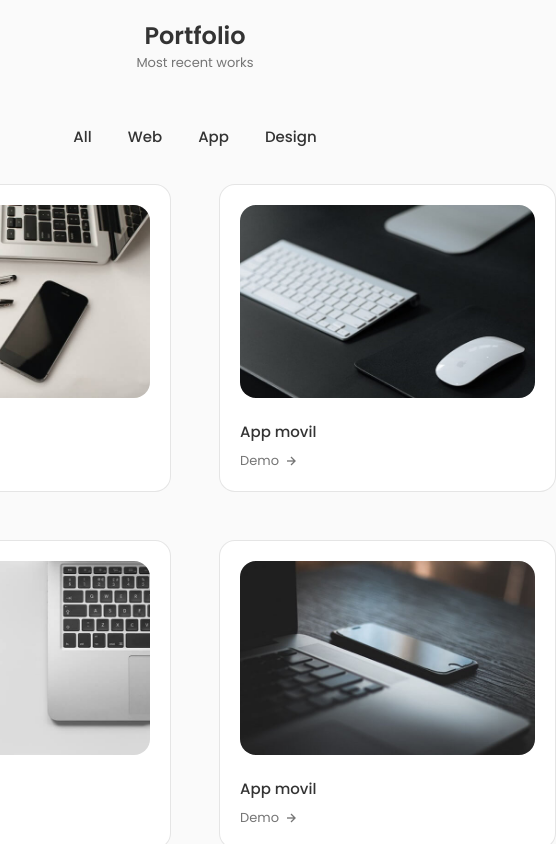
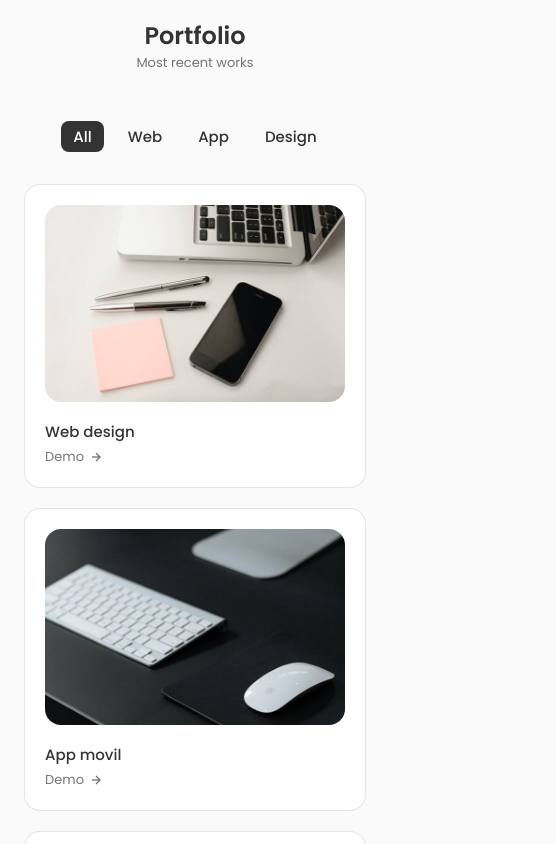
Before and after one commit to haduc25/Jupyter-Notebook, a React (Create React App) app in the folder Projects/website_about_me/Portfolio-Website/myself/: page / in a window 390 px wide. Shown: the part 3460-4304 px from the top of the page, 556 px wide, since content can reach past the window. Built offline with nearby package versions, Linux system fonts and the light colour scheme.

Commit message:
done this works

```diff
--- a/Projects/website_about_me/Portfolio-Website/myself/src/components/work/Works.jsx
+++ b/Projects/website_about_me/Portfolio-Website/myself/src/components/work/Works.jsx
@@ -13,7 +13,7 @@
             console.log('projectsData: ', projectsData);
             setProjects(projectsData);
         } else {
-            const newProjects = projectsData.filter((project) => project.category === item.name);
+            const newProjects = projectsData.filter((project) => project.category.toLowerCase() === item.name);
             console.log('newProjects: ', newProjects);
             setProjects(newProjects);
         }
@@ -21,15 +21,23 @@
 
     // handle when clicked
     const handleClick = (e, index) => {
-        console.log(e.target.textContent, index);
+        // set Item
+        console.log(e.target.textContent.toLowerCase(), index);
         setItem({ name: e.target.textContent });
+
+        // set Active
+        setActive(index);
     };
 
     return (
         <div>
             <div className="work__filters">
                 {projectsNav.map((item, index) => (
-                    <span className="work__item" key={index} onClick={(e) => handleClick(e, index)}>
+                    <span
+                        className={`${active === index ? 'active-work' : ''} work__item`}
+                        key={index}
+                        onClick={(e) => handleClick(e, index)}
+                    >
                         {item.name}
                     </span>
                 ))}
--- a/Projects/website_about_me/Portfolio-Website/myself/src/components/work/work.css
+++ b/Projects/website_about_me/Portfolio-Website/myself/src/components/work/work.css
@@ -61,3 +61,57 @@
 .work__button:hover .work__button-icon {
     transform: translateX(0.25rem);
 }
+
+/* Active Work */
+.active-work {
+    background-color: var(--title-color);
+    color: var(--container-color);
+}
+
+/*=============== BREAKPOINTS ===============*/
+/* For large devices */
+@media screen and (max-width: 992px) {
+    .work__container {
+        gap: 1.25rem;
+    }
+
+    .word__card {
+        padding: 1rem;
+    }
+
+    .work__img {
+        margin-bottom: 0.75rem;
+    }
+
+    .work__title {
+        margin-bottom: 0.25rem;
+    }
+}
+
+/* For medium devices */
+@media screen and (max-width: 768px) {
+    .work__container {
+        grid-template-columns: max-content;
+    }
+}
+
+@media screen and (max-width: 576px) {
+    .work__container {
+        grid-template-columns: 1fr;
+    }
+
+    .work__img {
+        width: 100%;
+    }
+}
+
+/* For small devices */
+@media screen and (max-width: 350px) {
+    .work__item {
+        font-size: var(--small-font-size);
+    }
+
+    .work__filters {
+        column-gap: 0.25rem;
+    }
+}
```
